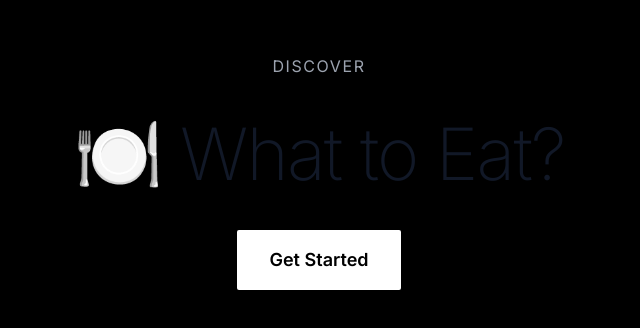
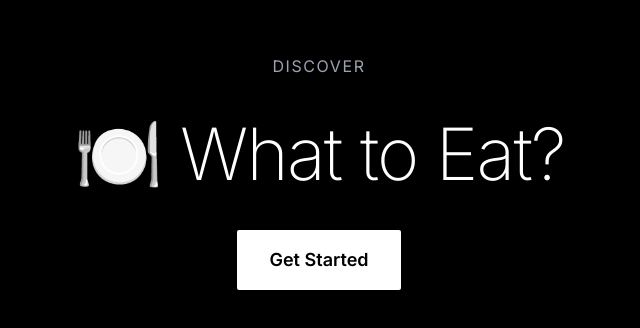
Before and after one commit to jysonn97/what-to-eat, a Next.js app: page / in a window 1280 px wide. Shown: the part 228-556 px from the top of the page, without its empty margins (321-961 px from the left). Built offline with nearby package versions, Linux system fonts and the light colour scheme.

Commit message:
Update index.js

```diff
--- a/pages/index.js
+++ b/pages/index.js
@@ -16,7 +16,7 @@ export default function HomePage() {
         </p>
 
         {/* 메인 메시지 */}
-        <h1 className="text-5xl md:text-7xl font-extralight tracking-tight leading-tight">
+        <h1 className="text-5xl md:text-7xl font-extralight tracking-tight leading-tight text-white">
           🍽️ What to Eat?
         </h1>
 
```
